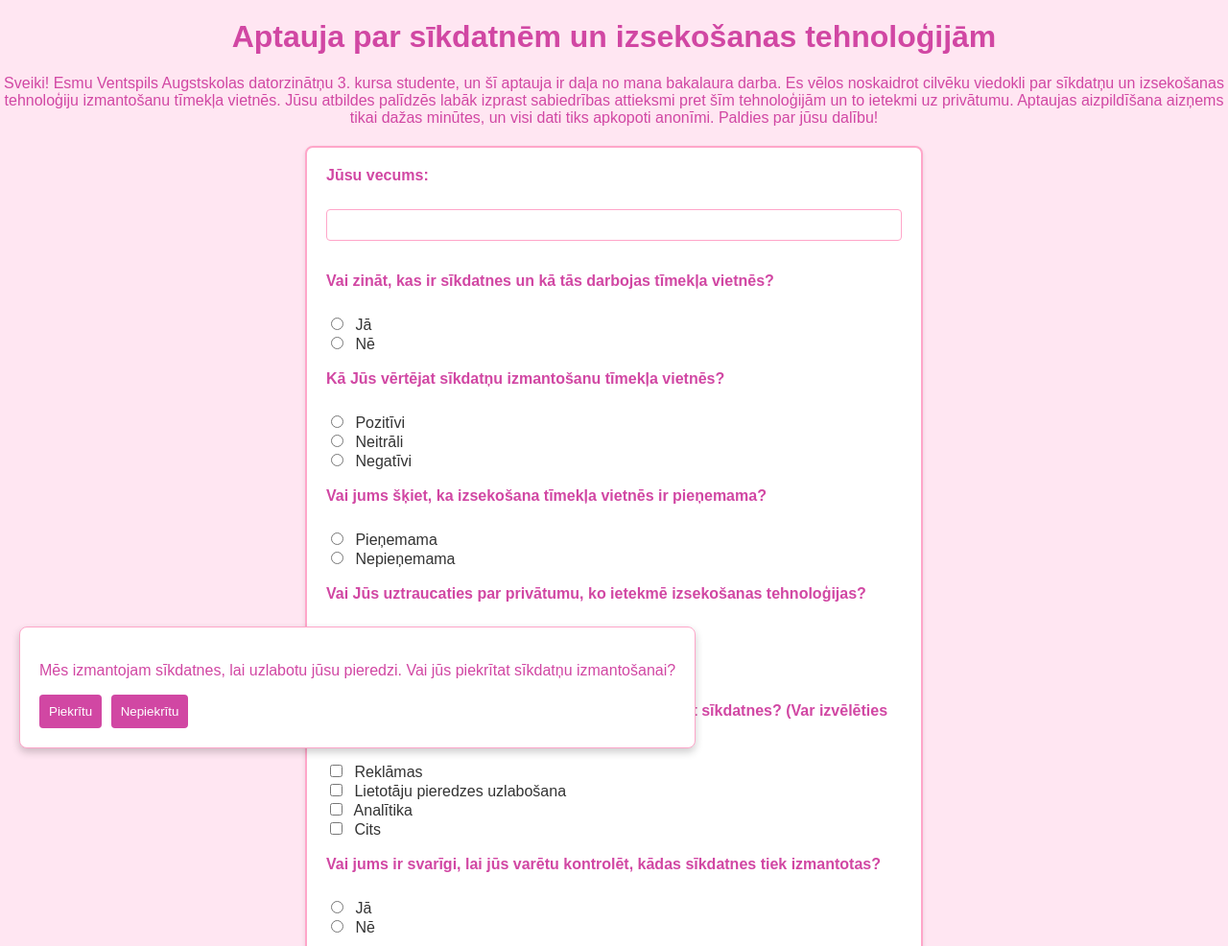
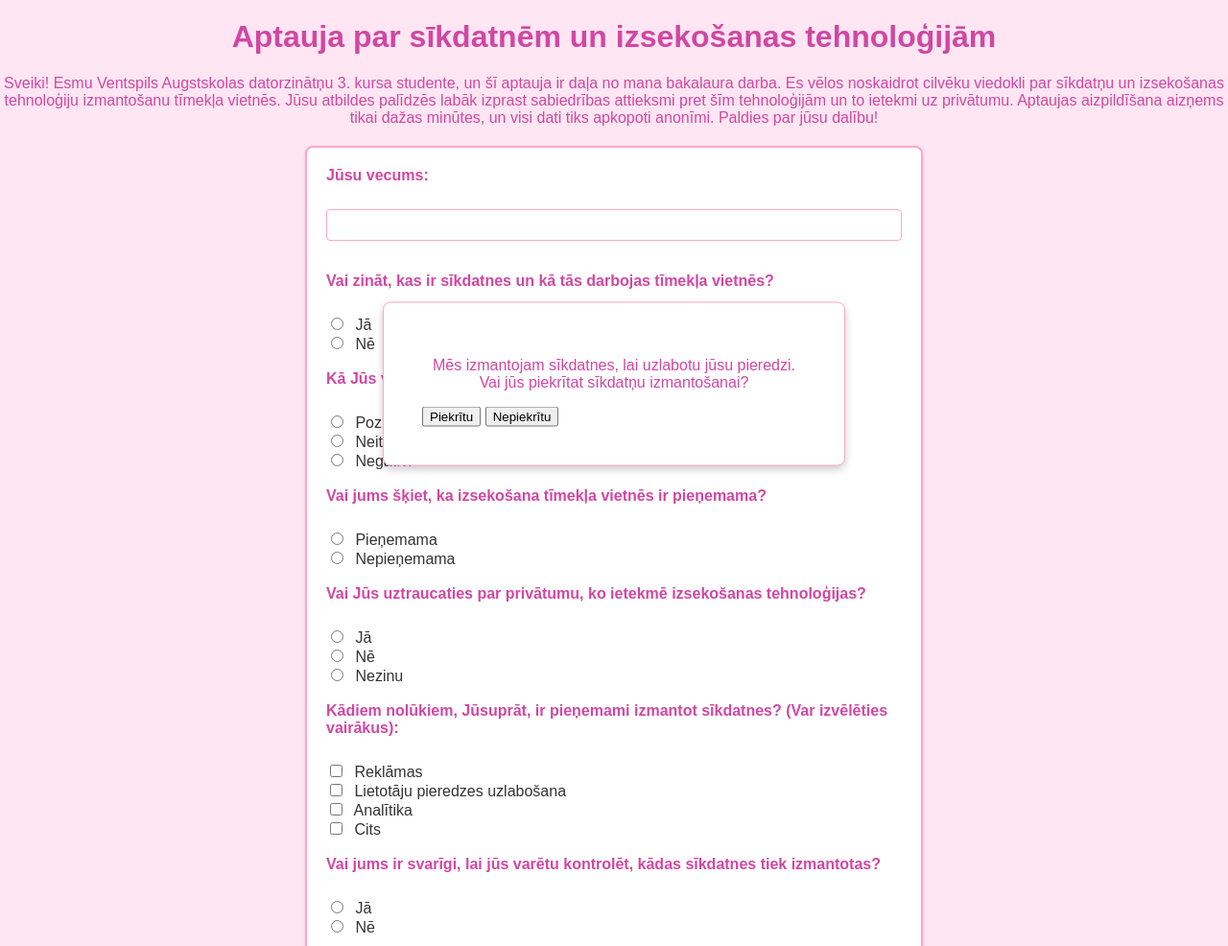
Before and after one commit to KateSproge/sikdatnuaptauja, a PHP site: page /index.html in a window 1280 px wide. Shown: the top 986 px of the page at 96% size. Run offline with PHP 8.4, Linux system fonts and the light colour scheme.

Commit message:
Update style.css

```diff
--- a/style.css
+++ b/style.css
@@ -67,14 +67,17 @@ p {
 #cookie-popup {
     display: none;
     position: fixed;
-    bottom: 20px;
-    left: 20px;
+    top: 50%;
+    left: 50%;
+    transform: translate(-50%, -50%);
     background: #fff;
     border: 1px solid #ffa6c9;
     border-radius: 8px;
-    padding: 20px;
+    padding: 40px;
     box-shadow: 0 4px 8px rgba(0, 0, 0, 0.2);
-}
+    width: 400px;
+    max
+
 #cookie-popup button {
     background-color: #d147a3;
     color: white;
```
